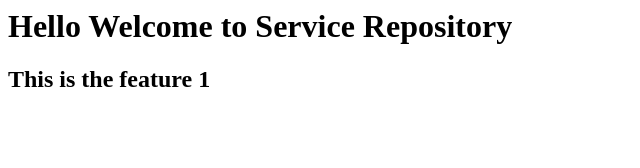
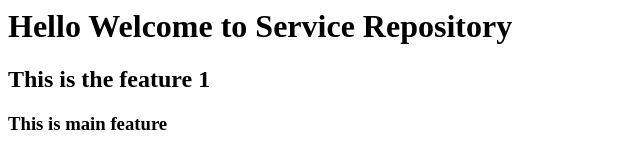
Before and after one commit to Au268/New-Repo, a plain HTML site: page index.html in a window 1280 px wide. Shown: the whole page, without its empty margins (0-640 px from the left). Drawn offline with Linux system fonts and the light colour scheme.

Commit message:
This is main feature

```diff
--- a/index.html
+++ b/index.html
@@ -1,2 +1,3 @@
 <h1>Hello Welcome to Service Repository</h1>
 <h2>This is the feature 1 </h2>
+<h3>This is main feature</h3>
```
